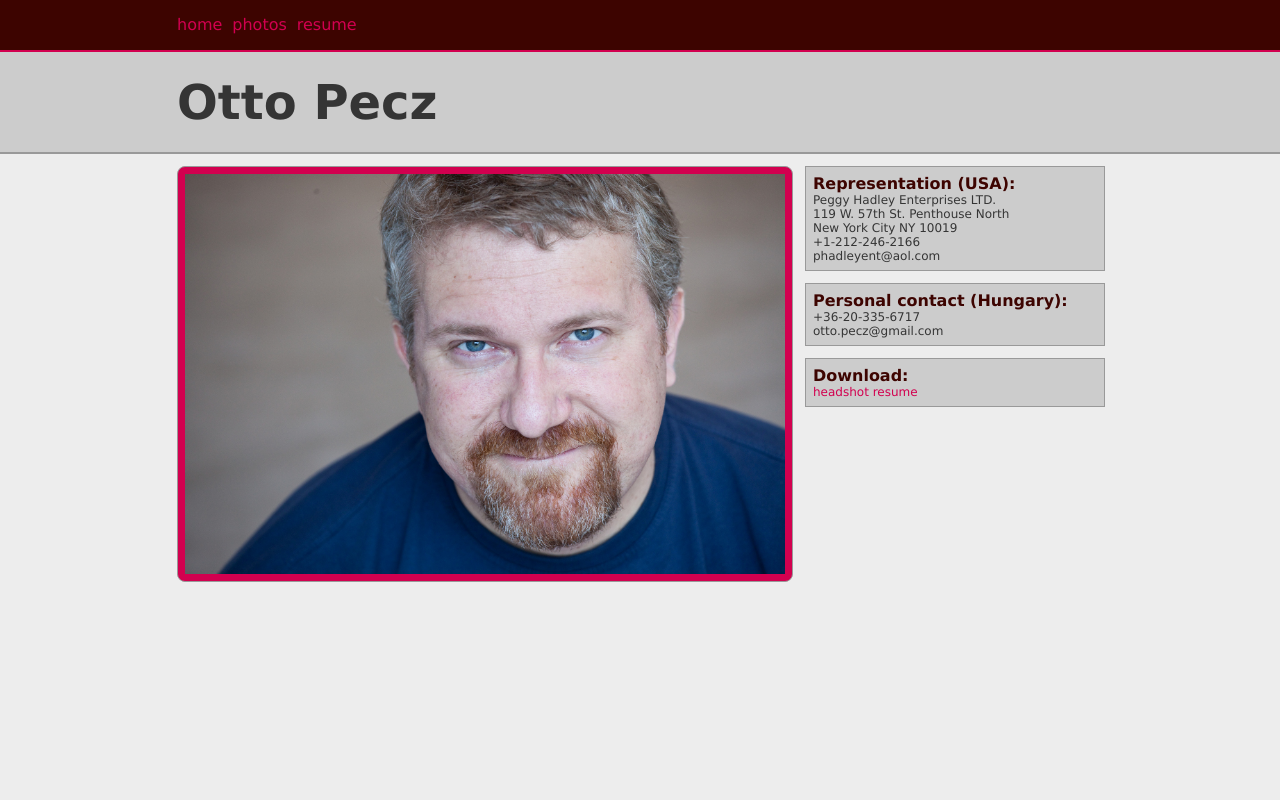
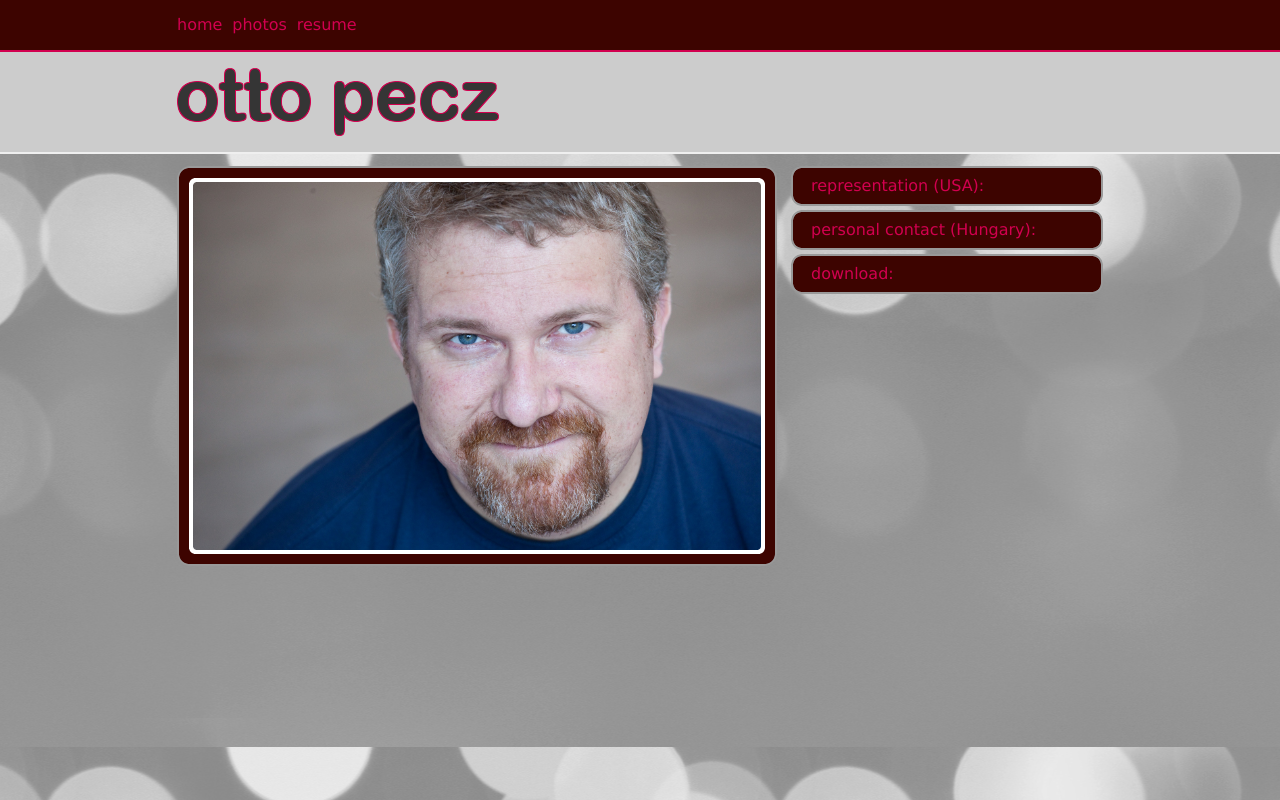
Before and after one commit to ottopecz/personal, a PHP site: page / in a window 1280 px wide. Run offline with PHP 8.4, Linux system fonts and the light colour scheme.

Commit message:
graphic design

```diff
--- a/css/stylesheet.css
+++ b/css/stylesheet.css
@@ -4,7 +4,9 @@ body {
 	font-family: 'Arial Rounded MT Bold', Verdana;
 	font-size: 12px;
 	overflow-x: hidden;
-	background-color: #ededed;
+	background-color: #959595;
+	background-image: url('../images/big_background.jpg');
+	background-position: center 154px;
 	color: #353535;
 }
 a {text-decoration: none; color: #d2004f;}
@@ -21,31 +23,37 @@ div#main {
 	width: 926px;
 	text-align: left;
 	margin: 0 auto;
-	background-color: #ededed;
+	background-color: transparent;
 	min-height: 500px;
 	padding: 12px;
 }
 div#header_wrapper {height: 50px; background-color: #3d0400; border-bottom: 2px solid #d2004f;}
 div#header {width: 926px; margin: 0 auto; padding-left: 12px; padding-right: 12px;}
-div#title_wrapper {height: 100px; background-color: #ccc; border-bottom: 2px solid #999;}
+div#title_wrapper {height: 100px; background-color: #ccc; border-bottom: 2px solid #efefef;}
 div#title {width: 926px; margin: 0 auto; padding-left: 12px; padding-right: 12px; text-align: left;}
 div#title h1 {line-height: 100px; font-size: 48px;}
 div#header ul#menu {list-style-type: none;}
 div#header ul#menu li {float:left; padding-right: 10px; height: 50px;}
 div#header ul#menu li a {font-size: 1.333em; line-height: 50px;}
-div#left_side {float: left;}
-div#right_side {float: right; width: 298px;}
-div#right_side div.right-side-div {width: 284px; padding: 7px; background-color: #ccc; border: 1px solid #999; margin-bottom: 12px;}
+div#left_side {float: left; position: relative;}
+div#right_side {float: right; width: 312px;}
+div#right_side div.harmonicon-title {
+	width: 312px; height: 40px;
+	background: url('../images/harmonicon_title.png') top left no-repeat;
+	margin-bottom: 4px;
+}
+div#right_side div.harmonicon-title a {font-size: 1.333em; line-height: 40px; padding: 0 0 0 20px;}
 div#right_side h4 {color: #3d0400; font-size: 1.333em;}
 /***********************************/
 /************ Classes **************/
 /***********************************/
-img.border {
-	background-color: #d2004f;
-	padding: 7px;
-	border: 1px solid #999;
-	-webkit-border-radius: 8px;
-    -moz-border-radius: 8px;
+img#big {
+	position: absolute;
+	top: 8px; left: 8px;
+}
+img#frame {
+	position: absolute;
+	top: 0px; left: 0px;
 }
 /************ Carousel *************/
 div.carousel-out {
@@ -94,14 +102,14 @@ div.control-arrow-prev {
 	width: 34px;
 	height: 34px;
 	background-image: url("../images/prev-horizontal.png");
-	background-position: -102px 0px;
+	background-position: 0px 0px;
 }
 div.control-arrow-next {
 	margin: 68px 0 0 8px;
 	width: 34px;
 	height: 34px;
 	background-image: url("../images/next-horizontal.png");
-	background-position: 0px 0px;
+	background-position: -102px 0px;
 }
 
 /************* Lightbox ***************/
--- a/includes/header.inc.php
+++ b/includes/header.inc.php
@@ -23,7 +23,7 @@
 <div class="clear"></div>
 <div id="title_wrapper">
 <div id="title">
-<h1>Otto Pecz</h1>
+<img src="images/name.png" width="322" height="100" alt="otto pecz" />
 </div>
 </div> <!-- title_wrapper ends -->
 <div class="clear"></div>
--- a/index.php
+++ b/index.php
@@ -1,9 +1,12 @@
 <?php
 include_once $_SERVER['DOCUMENT_ROOT']."/personal/"."/includes/header.inc.php";
 ?>
-<div id="left_side"><img class="border" src="images/photos/OttoPecz02.jpg" width="600" height="400" /></div>
+<div id="left_side">
+	<img id="big" src="images/photos/OttoPecz02.jpg" width="584" height="384" />
+	<img id="frame" src="images/big_frame.png" width="600" height="400" />
+</div>
 <div id="right_side">
-<div class="right-side-div">
+<!--<div class="right-side-div">
 <h4>Representation (USA):</h4>
 <p>Peggy Hadley Enterprises LTD.</p>
 <p>119 W. 57th St. Penthouse North</p>
@@ -20,7 +23,10 @@ include_once $_SERVER['DOCUMENT_ROOT']."/personal/"."/includes/header.inc.php";
 <h4>Download:</h4>
 <a href="images/photos/OttoPeczHeadshot.jpg">headshot</a>
 <a href="images/OttoPeczResume.pdf">resume</a>
-</div>
+</div>-->
+<div class="harmonicon-title"><a href="#">representation (USA):</a></div>
+<div class="harmonicon-title"><a href="#">personal contact (Hungary):</a></div>
+<div class="harmonicon-title"><a href="#">download:</a></div>
 </div> <!-- right-side ends -->
 <?php
 include_once $_SERVER['DOCUMENT_ROOT']."/personal/"."/includes/footer.inc.php";
--- a/js/main.js
+++ b/js/main.js
@@ -13,6 +13,20 @@ $(document).ready(function(){
 	// carousel control arrow animation
 	$("div.control-arrow-prev").hover(
 		function () {
+			$(this).css("background-position", "-34px 0px");
+		},
+		function () {
+			$(this).css("background-position", "0px 0px");
+		}
+	).mousedown(function(){
+		$(this).css("background-position", "-68px 0px");
+	}).mouseup(function(){
+		$(this).css("background-position", "-34px 0px")
+	});
+
+	// carousel control arrow animation
+	$("div.control-arrow-next").hover(
+		function () {
 			$(this).css("background-position", "-68px 0px");
 		},
 		function () {
@@ -22,20 +36,6 @@ $(document).ready(function(){
 		$(this).css("background-position", "-34px 0px");
 	}).mouseup(function(){
 		$(this).css("background-position", "-68px 0px")
-	});
-
-	// carousel control arrow animation
-	$("div.control-arrow-next").hover(
-		function () {
-			$(this).css("background-position", "-34px 0px");
-		},
-		function () {
-			$(this).css("background-position", "0px 0px");
-		}
-	).mousedown(function(){
-		$(this).css("background-position", "-68px 0px");
-	}).mouseup(function(){
-		$(this).css("background-position", "-34px 0px")
 	});
 
 $("div.lightbox_content").hover(
```
Also changed, not shown: images/big_background.jpg (added), images/big_frame.png (added), images/harmonicon_title.png (added), images/name.png (added), images/next-horizontal.png, images/prev-horizontal.png.
